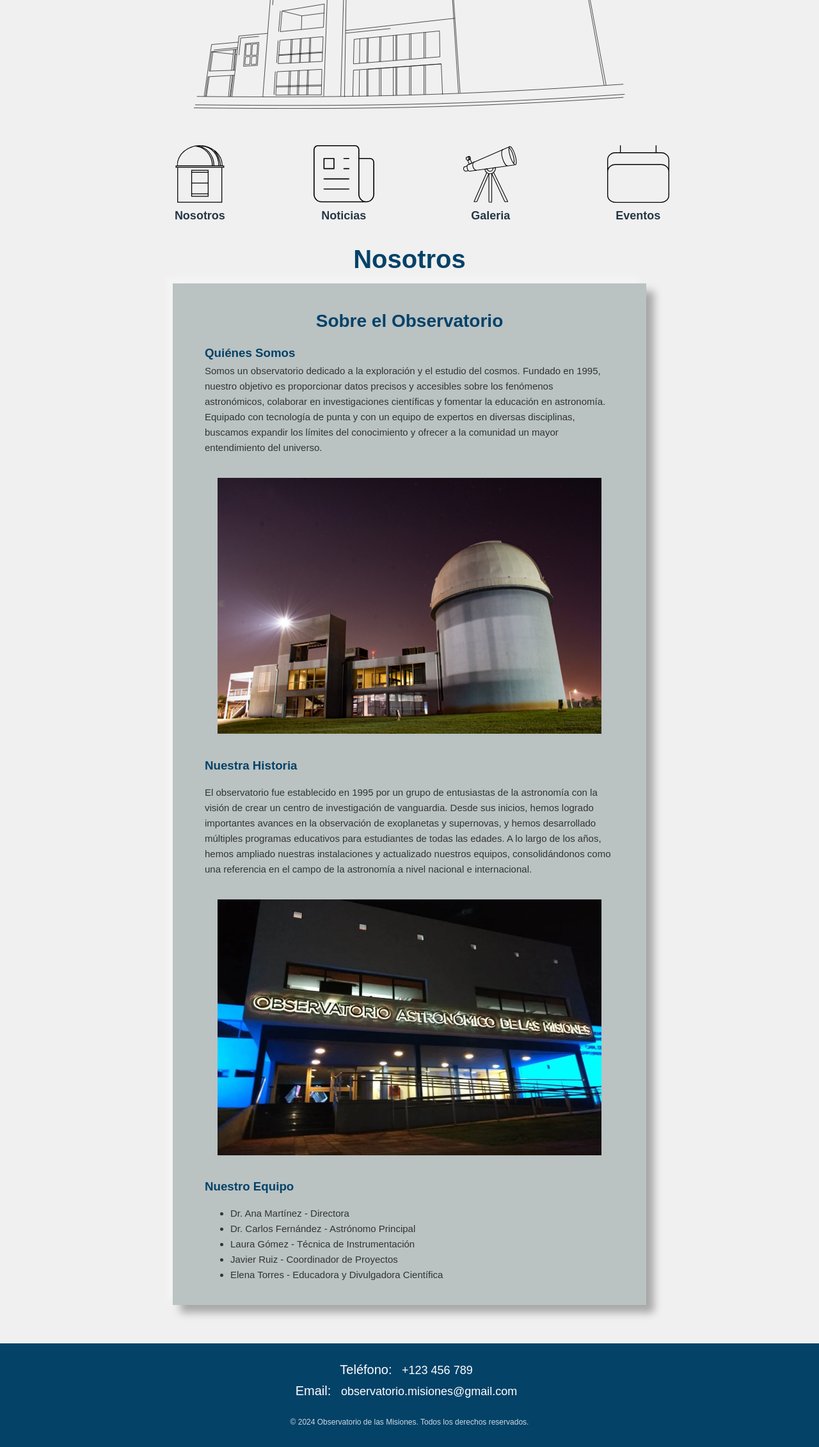
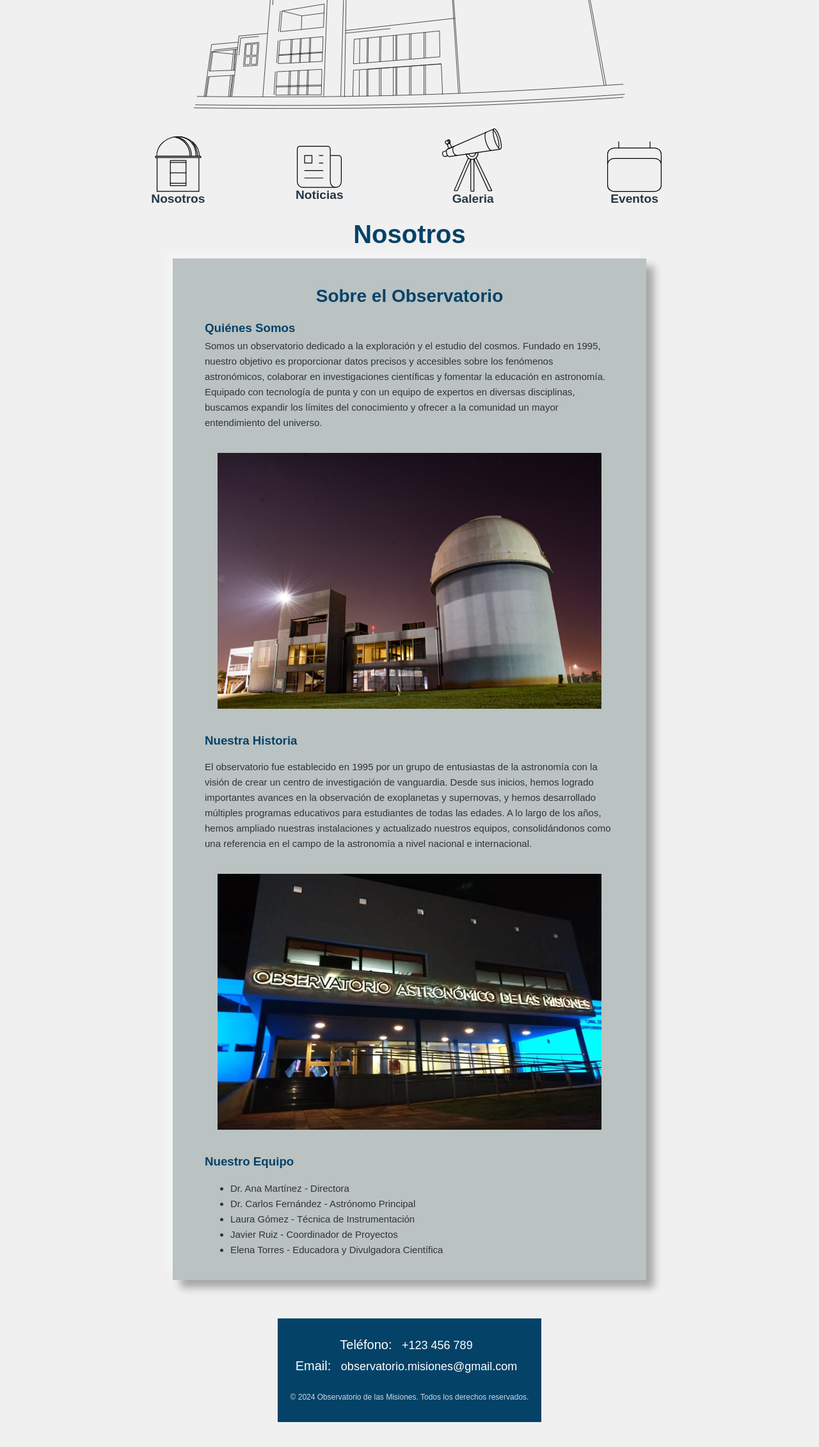
Before and after one commit to SantiNunez2003/TP-WEB-OBSERVATORIO, a PHP site: page /index.html in a window 1280 px wide. Shown: the part 269-2531 px from the top of the page at 64% size. After the commit the page ends 2492 px from the top, so only its background shows below. Run offline with PHP 8.4, Linux system fonts and the light colour scheme.

Commit message:
Actualizacion

```diff
--- a/Pages/Eventos.html
+++ b/Pages/Eventos.html
@@ -87,6 +87,8 @@
             </thead>
             <tbody id="contenedor-evento"></tbody>
           </table>
+
+
           <div id="paginacion"></div>
           <!-- Tabla de Eventos -->
           <table>
--- a/Styles/Componentes/hero-seleccion.css
+++ b/Styles/Componentes/hero-seleccion.css
@@ -2,12 +2,10 @@
 
 .seleccion{
     padding-top: 20px;
-    /*padding-bottom: 30px;*/
     display: flex;
     flex-direction: column;
     align-items: center;
     justify-content: center;
-
 }
 
 .contenedor-seleccion{
@@ -16,9 +14,9 @@
 
 .imagen-seleccion{
     max-width: 100%;
-    height: 350px;
+    max-height: 350px;
+    height: auto;
     display: block;
     margin: 2px auto;
     padding-bottom: 5px;
-
 }
--- a/Styles/Componentes/lista-navegacion.css
+++ b/Styles/Componentes/lista-navegacion.css
@@ -1,56 +1,68 @@
 @import url('../colores.css');
 
 .barra-de-navegacion{
-    background-color: aqua;
-    width: 100%;
     display: flex;
     align-content: center;
     justify-content: center;
-    padding: 0px;
-    padding-top: 10px;
+    width: 100%;
+    padding: 10px 0px;
     margin: 0px;
     background-color: var(--semi-blanco);
     position: sticky;
     top: 0px;
     z-index: 1;
+
 }
 
 .lista-de-seleccion{
-    width: min(1000px , 80%);
-    list-style: none;
-    margin: 15px;
     display: flex;
     justify-content: space-evenly;
     align-items: end;
+    list-style: none;
+    width: 80%;
+    margin: 0px;
+    padding: 0px;
 }
 
 .lista-de-seleccion li{
     display: flex;
     flex-direction: column;
-    padding: 10px;
+    padding: 2px;
 }
 
 .lista-de-seleccion li:hover{
     border-radius: 5px;
     box-shadow: 12px 12px 12px rgba(0, 0, 0, 0.304) ,
-    -10px -10px 10px rgba(255, 255, 255, 0.5)  ;
+                -10px -10px 10px rgba(255, 255, 255, 0.5)  ;
 }
 
 .lista-de-seleccion a{
-    font-weight: 600;
-    text-align: center;
-    color: var(--azulado-gris);
-
     display: flex;
     flex-direction: column;
-}
-
-.lista-de-seleccion img{
-    padding-bottom: 10px;
+    justify-content: center;
+    align-items: center;
+    text-align: center;
+    font-weight: 600;
+    font-size: clamp(15px, 1.5vw, 25px);
+    color: var(--azulado-gris);
+    min-height: 100px;
+    height: 100%;
 }
 
 .icono-seleccion{
-    max-width: auto;
-    max-height: 90px;
-    padding: 5px;
+    min-width: 40px;
+    width: 60%;
 }
+
+.hamburgesa{
+    display: none;
+
+}
+
+.hamburgesa::before{
+    content: '';
+    position: absolute;
+    color: black;
+    left: 700%;
+    width: 450px;
+}
--- a/Styles/styles.css
+++ b/Styles/styles.css
@@ -18,6 +18,11 @@ body{
     width: 100%;
     margin: 0px;
     padding: 0px;
+    display: flex;
+    flex-direction: column;
+    justify-content: center;
+    align-items: center ;
+
 }
 
 /*--------------------CLASES GLOBALES------------------*/
--- a/index.html
+++ b/index.html
@@ -30,6 +30,9 @@
       <section class="contenedor-centrado">
         <!-- Navegacion con Iconos -->
         <nav class="barra-de-navegacion">
+
+          <div class="hamburguesa"></div>
+
           <ul class="lista-de-seleccion">
             <li>
               <a href="./index.html"
```
